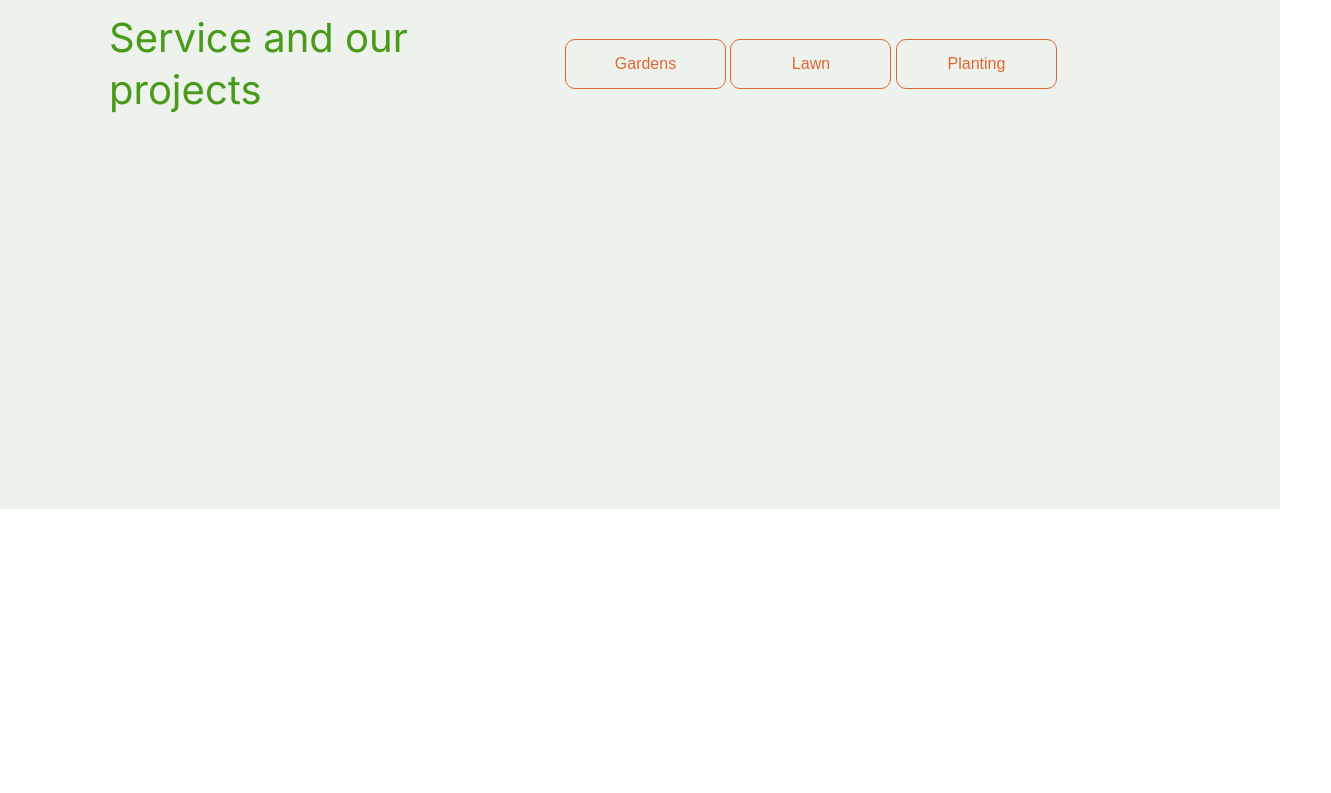
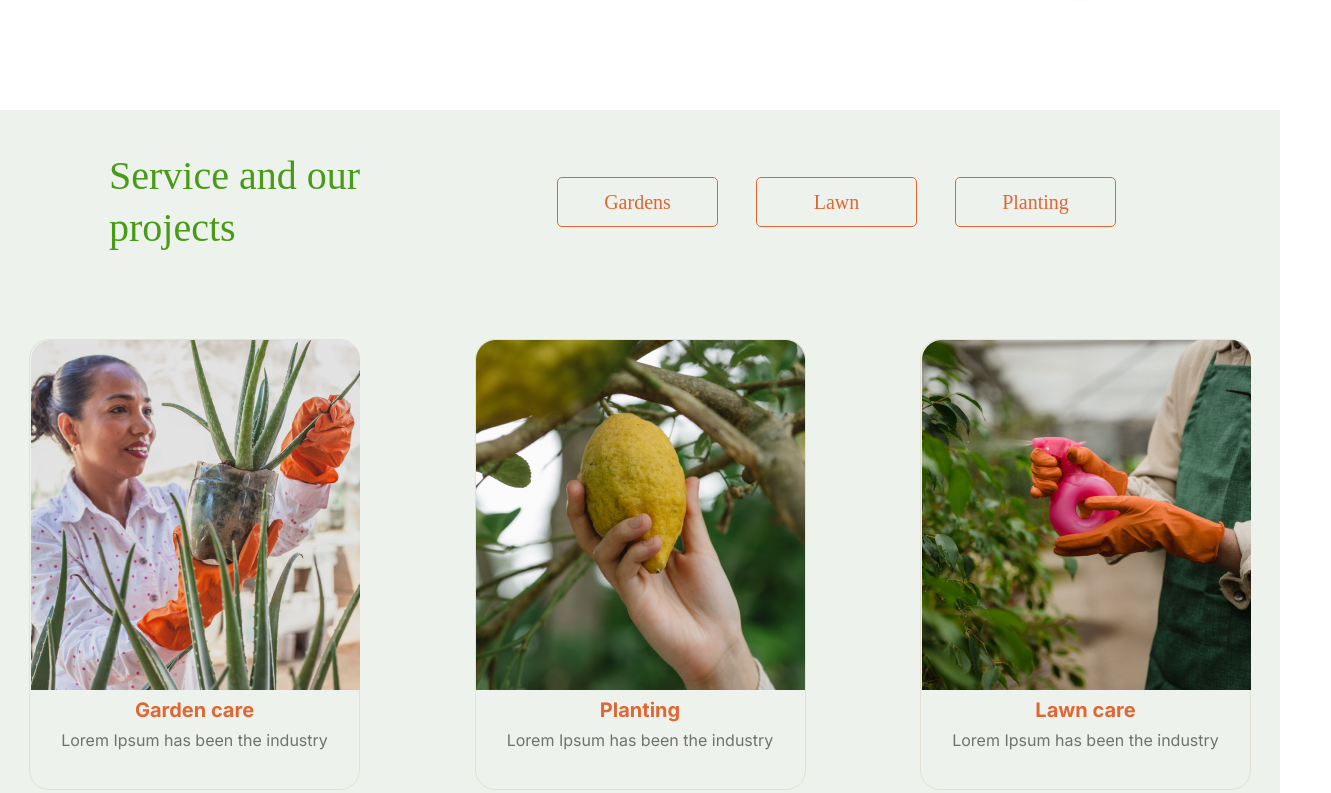
Before and after one commit to amrkov5/rsschool-cv-stage0, a plain HTML site: page plants/index.html in a window 1280 px wide. Shown: the part 1221-2014 px from the top of the page, 1331 px wide, since content can reach past the window. Drawn offline with Linux system fonts and the light colour scheme; a web font is replaced by a local one.

Commit message:
feat: added new pics and blocks

```diff
--- a/plants/index.html
+++ b/plants/index.html
@@ -62,22 +62,34 @@
                 </div>
                 <div class="services">
                     <div class="service">
-
+                        <img src="./assets/img/first.png" alt="first-pic">
+                        <h3 class="service-title">Garden care</h3>
+                        <p class="service-text">Lorem Ipsum has been the industry</p>
                     </div>
                     <div class="service">
-
+                        <img src="./assets/img/second.png" alt="first-pic">
+                        <h3 class="service-title">Planting</h3>
+                        <p class="service-text">Lorem Ipsum has been the industry</p>
                     </div>
                     <div class="service">
-
+                        <img src="./assets/img/third.png" alt="first-pic">
+                        <h3 class="service-title">Lawn care</h3>
+                        <p class="service-text">Lorem Ipsum has been the industry</p>
                     </div>
                     <div class="service">
-
+                        <img src="./assets/img/fourth.png" alt="first-pic">
+                        <h3 class="service-title">Planting</h3>
+                        <p class="service-text">Lorem Ipsum has been the industry</p>
                     </div>
                     <div class="service">
-
+                        <img src="./assets/img/fifth.png" alt="first-pic">
+                        <h3 class="service-title">Garden care</h3>
+                        <p class="service-text">Lorem Ipsum has been the industry</p>
                     </div>
                     <div class="service">
-
+                        <img src="./assets/img/sixth.png" alt="first-pic">
+                        <h3 class="service-title">Planting</h3>
+                        <p class="service-text">Lorem Ipsum has been the industry</p>
                     </div>
                 </div>
             </section>
--- a/plants/style.css
+++ b/plants/style.css
@@ -1,8 +1,4 @@
-.main {
-    font-family: 'Inter', serif;
-    font-style: normal;
-    font-weight: 400;
-}
+/* header css start*/
 .header {
     display: flex;
     font-family: 'Inika', serif;
@@ -49,6 +45,8 @@
 .navitem {
     margin: 0 10px;
 }
+/* header css finish*/
+/*main css start*/
 
 .container {
     max-width: 1440px;
@@ -56,15 +54,15 @@
 }
 
 .section {
-    display: flex;
-    justify-content: center;
-    align-items:center;
-    height: 532px;
-    width: 100%;
-    flex-wrap: wrap;
+/*    display: flex;
+    justify-content: center;*/
+    max-width: 100%;
 }
+/*welcome css start*/
 #welcome {
     background-color: #EDF2EC;
+    max-height: 532px;
+    padding: 62px 109px;
 }
 
 .container-welcome {
@@ -82,22 +80,29 @@
 .title-welcome {
     display: flex;
     flex-direction: column;
-    justify-content: space-between;
     width: 549px;
-    height: 100%;
+    height: 340px;
+    padding-top: 36px;
+    padding-bottom: 31px;
 }
 
 .title {
-
+    font-family: 'Inter', serif;
     font-style: normal;
     font-weight: 700;
     font-size: 45px;
     line-height: 50px;
     color: #717171;
+    margin-bottom: 44px;
 }
 .text-welcome {
+    font-family: 'Inter', serif;
+    font-style: normal;
+    font-weight: 400;
     font-size: 20px;
     line-height: 35px;
+    margin-bottom: 48px;
+    color: #636060;
 }
 .green-text {
     color: #499A18;
@@ -112,15 +117,29 @@
     border-color: #E06733;
     border-width: 2px;
     border-style: solid;
+    font-family: 'Inter', serif;
+    font-style: normal;
+    font-weight: 400;
+    font-size: 16px;
+    line-height: 20px;
+    color: #000;
 }
+/*welcome css finish*/
 
 .text {
     color: #636060;
 }
 
+/*about css start*/
+
+#about {
+    max-height: 666px;
+    padding: 93px 109px 94px;
+}
+
 .container-about {
     display: flex;
-    align-items: center;
+
     justify-content: space-between;
     width: 1222px;
     height: 479px;
@@ -136,6 +155,8 @@
     justify-content: space-between;
     width: 605px;
     height: 350px;
+    margin-top: 68px;
+
 }
 .h2-about {
     font-family: 'Inika';
@@ -144,45 +165,58 @@
     font-size: 40px;
     line-height: 52px;
     color: #499A18;
+    margin-bottom: 40px;
 }
 
 .text-about {
+    font-family: 'Inter', serif;
+    font-style: normal;
+    font-weight: 400;
     font-size: 20px;
     line-height: 30px;
+    color: #636060;
 }
 
 .orange-text {
     color: #E06733;
 }
-
+/*about css finish*/
+/*service css start*/
 #service {
     background-color: #EDF2EC;
+    height: 1260px;
+    padding-top: 40px;
 }
 
 .service-content {
+    display: flex;
     justify-content: space-between;
-    display: flex;
     align-items: center;
+    margin-right: auto;
     margin-left: 109px;
-    margin-top: 40px;
-    margin-right: auto;
     width: 1007px;
     height: 94px;
+    padding-top: 5px;
 }
 
 .h2-service {
     color: #499A18;
+    font-family: 'Inika';
+    font-style: normal;
     font-weight: 400;
     font-size: 40px;
     line-height: 52px;
+    width: 306px;
 }
 
 .serv-btns {
     height: 50px;
     width: 559px;
+    display: flex;
+    justify-content: space-between;
 }
 .service-btn {
-    border-radius: 10px;
+    border-radius: 5px;
     height: 50px;
     width: 161px;
     background-color: #EDF2EC;
@@ -190,9 +224,51 @@
     border-color: #E06733;
     border-style: solid;
     border-width: 1px;
+    font-family: 'Inika';
+    font-style: normal;
+    font-weight: 400;
+    font-size: 20px;
+    line-height: 26px;
 }
 
 .services {
     height: 955px;
     width: 1222px;
+    display: flex;
+    margin-left: auto;
+    margin-right: auto;
+    align-content: space-between;
+    justify-content: space-between;
+    flex-wrap: wrap;
+    margin-top: 90px;
 }
+.service {
+    display: flex;
+    flex-direction: column;
+    align-items: center;
+    width: 329px;
+    height: 449px;
+    border-radius: 20px;
+    border: 1px solid #E3E1D5;
+}
+
+.service-title {
+    color: #E06733;
+    font-family: 'Inter';
+    font-style: normal;
+    font-weight: 700;
+    font-size: 20px;
+    line-height: 20px;
+    margin-top: 10px;
+    margin-bottom: 10px;
+}
+
+.service-text {
+    font-family: 'Inter';
+    font-style: normal;
+    font-weight: 400;
+    font-size: 16px;
+    line-height: 20px;
+    color: #717171;
+}
+/*service css finish*/
```
Also changed, not shown: plants/assets/img/fifth.png (added), plants/assets/img/first.png (added), plants/assets/img/fourth.png (added), plants/assets/img/second.png (added), plants/assets/img/sixth.png (added), plants/assets/img/third.png (added).
